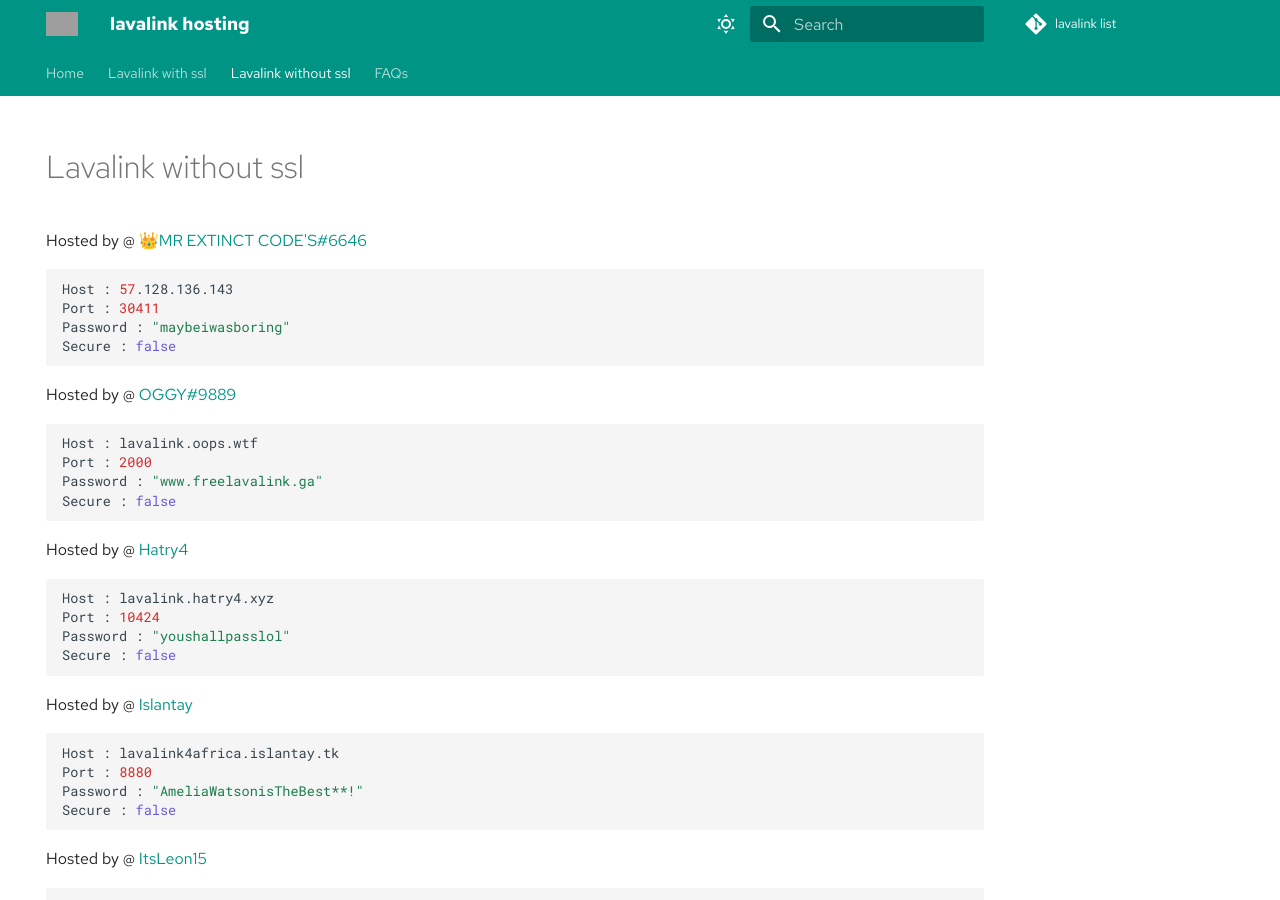
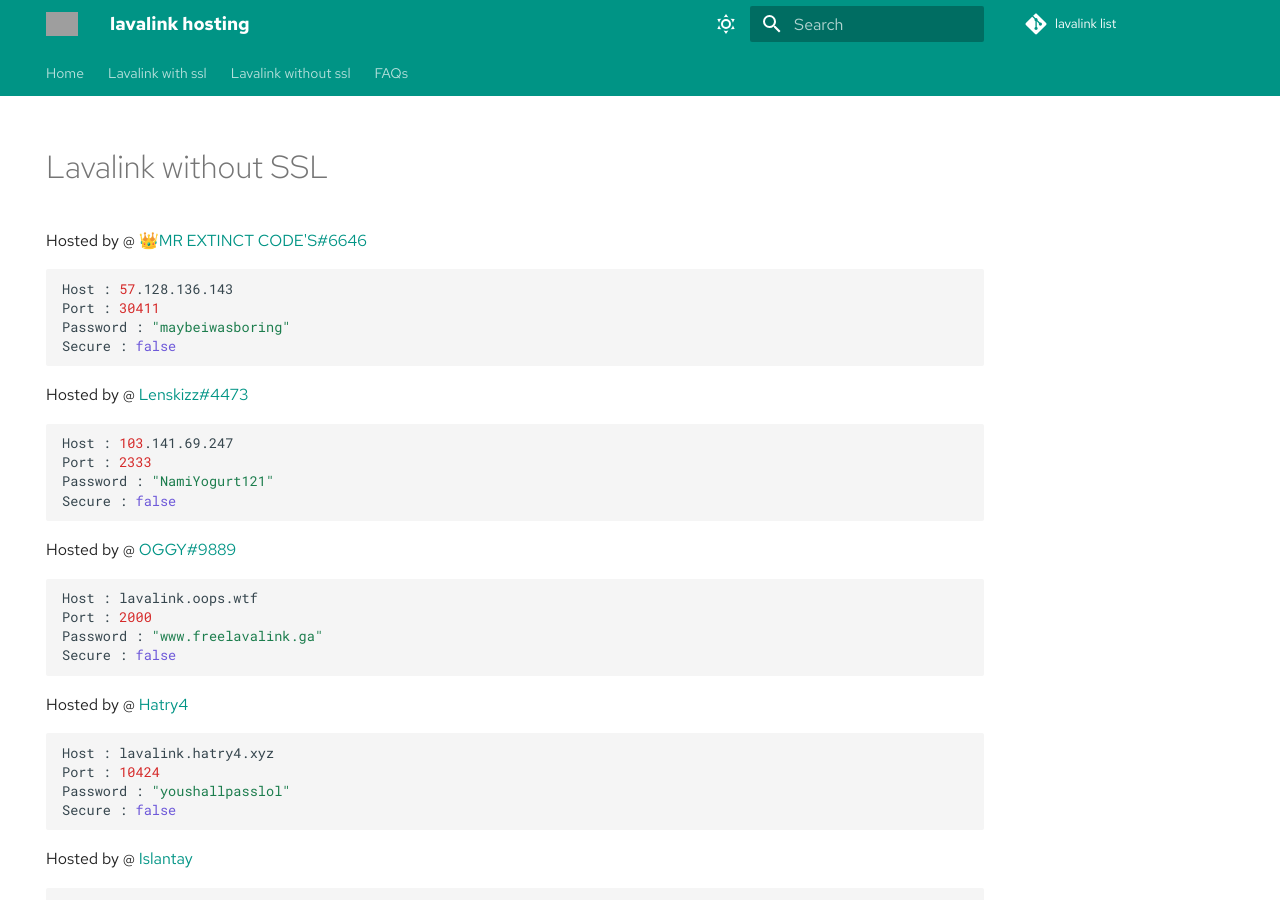
Before and after one commit to DarrenOfficial/lavalink-list, an MkDocs documentation site: the page built from docs/NoSSL/lavalink-without-ssl2.md, in a window 1280 px wide and 900 px high. Built offline with MkDocs 1.6.1 and Material for MkDocs 9.7.7, drawn with Linux system fonts in a browser that asks for light colours; comment, search, counter and statistics services are not loaded; grey boxes are pictures that could not be loaded.

Commit message:
Update and rename lavalink-without-ssl.md to lavalink-without-ssl2.md

````diff
--- a/docs/NoSSL/lavalink-without-ssl.md
+++ b/docs/NoSSL/lavalink-without-ssl2.md
@@ -9,6 +9,13 @@ Hosted by @ [👑MR EXTINCT CODE'S#6646 ](https://dsc.gg/extinctop)
 Host : 57.128.136.143
 Port : 30411
 Password : "maybeiwasboring"
+Secure : false
+```
+Hosted by @ [Lenskizz#4473](https://ultra-vps.servehttp.com/dashboard)
+```bash
+Host : 103.141.69.247
+Port : 2333
+Password : "NamiYogurt121"
 Secure : false
 ```
 Hosted by @ [OGGY#9889](https://www.freelavalink.ga)
````
